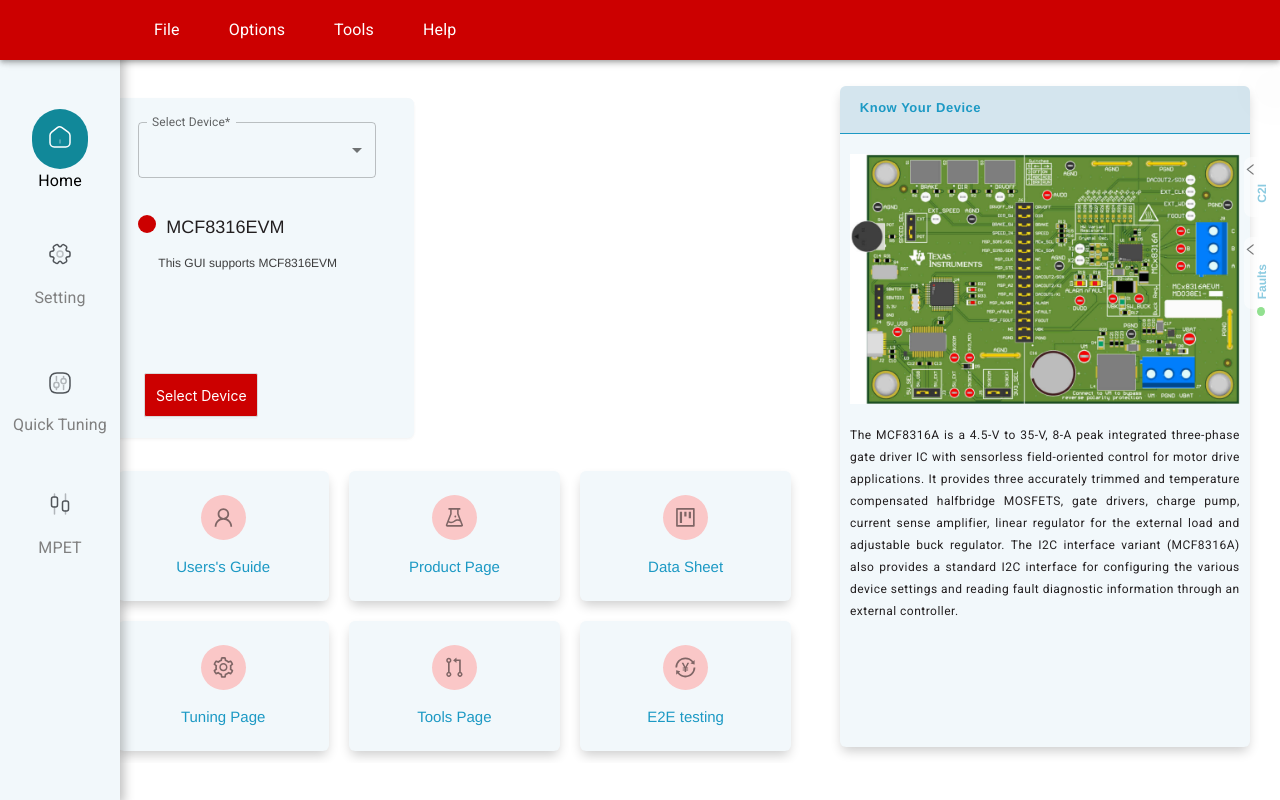
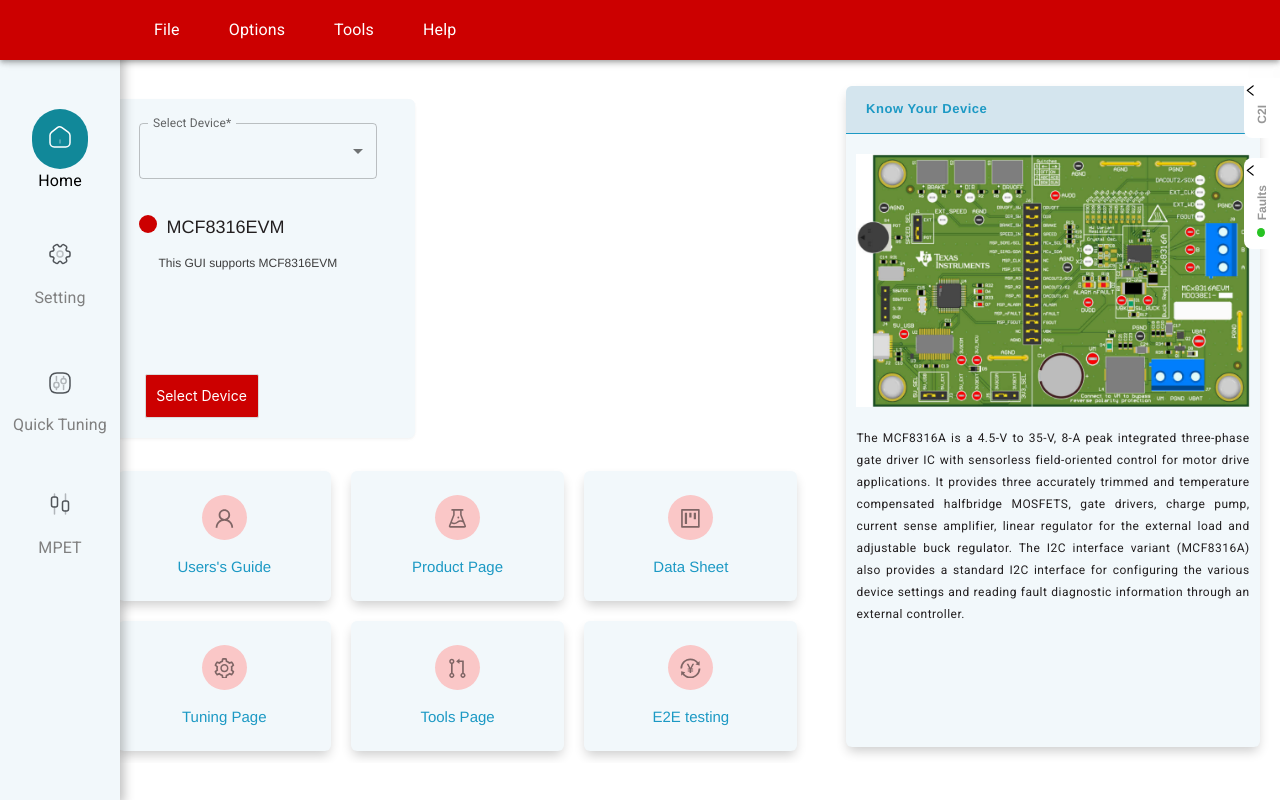
Before and after one commit to harishkumarforeverr/UI-task-on-typescript-salaja, a React (Create React App) app: page / in a window 1280 px wide. Built offline with nearby package versions, Linux system fonts and the light colour scheme.

Commit message:
small changes added

```diff
--- a/src/components/common/Drawer/Drawer.scss
+++ b/src/components/common/Drawer/Drawer.scss
@@ -164,73 +164,73 @@
     }
   }
 }
-.Drawer_appConatiner_DashboardConatiner {
-  .appConatiner_drawer {
-    margin-bottom: 1.5rem;
-  }
-  .i2cControl {
-    cursor: pointer;
-    width: 36px;
-    height: 54px;
+// .Drawer_appConatiner_DashboardConatiner {
+//   .appConatiner_drawer {
+//     margin-bottom: 1.5rem;
+//   }
+//   .i2cControl {
+//     cursor: pointer;
+//     width: 36px;
+//     height: 54px;
 
-    background: #ffffff;
-    border-radius: 8px 0px 0px 8px;
-    display: flex;
-    flex-direction: column;
-    gap: 0.5rem;
-    padding-top: 0.4rem;
-    .rightIcon {
-      font-size: 0.81rem;
-    }
-    .i2cLabel {
-      width: 19px;
-      height: 12px;
-      font-family: "Helvetica";
-      font-style: normal;
-      font-weight: 700;
-      font-size: 12px;
-      line-height: 12px;
-      color: #1c99c4;
+//     background: #ffffff;
+//     border-radius: 8px 0px 0px 8px;
+//     display: flex;
+//     flex-direction: column;
+//     gap: 0.5rem;
+//     padding-top: 0.4rem;
+//     .rightIcon {
+//       font-size: 0.81rem;
+//     }
+//     .i2cLabel {
+//       width: 19px;
+//       height: 12px;
+//       font-family: "Helvetica";
+//       font-style: normal;
+//       font-weight: 700;
+//       font-size: 12px;
+//       line-height: 12px;
+//       p {
+//         color: #323232;
+//         writing-mode: vertical-lr;
+//         transform: rotate(180deg);
+//       }
+//     }
+//   }
 
-      p {
-        writing-mode: vertical-lr;
-        transform: rotate(180deg);
-      }
-    }
-  }
-  // .appConatiner_faultsdrawer {
-  // }
-  .faultsControl {
-    cursor: pointer;
-    width: 36px;
-    height: 66px;
+//   // .appConatiner_faultsdrawer {
+//   // }
+//   .faultsControl {
+//     cursor: pointer;
+//     width: 36px;
+//     height: 66px;
 
-    background: #ffffff;
-    border-radius: 8px 0px 0px 8px;
-    display: flex;
-    flex-direction: column;
-    gap: 0.5rem;
-    padding-top: 0.4rem;
-    .rightIcon {
-      font-size: 0.81rem;
-    }
-    .faultsLabel {
-      width: 19px;
-      height: 12px;
-      font-family: "Helvetica";
-      font-style: normal;
-      font-weight: 700;
-      font-size: 12px;
-      line-height: 12px;
-      color: #1c99c4;
-
-      p {
-        writing-mode: vertical-lr;
-        transform: rotate(180deg);
-      }
-    }
-  }
-}
+//     background: #ffffff;
+//     border-radius: 8px 0px 0px 8px;
+//     display: flex;
+//     flex-direction: column;
+//     gap: 0.5rem;
+//     padding-top: 0.4rem;
+//     .rightIcon {
+//       font-size: 0.81rem;
+//     }
+//     .faultsLabel {
+//       width: 19px;
+//       height: 12px;
+//       font-family: "Helvetica";
+//       font-style: normal;
+//       font-weight: 700;
+//       font-size: 12px;
+//       line-height: 12px;
+//       // color: #1c99c4;
+//       p {
+//         color: #323232;
+//         writing-mode: vertical-lr;
+//         transform: rotate(180deg);
+//       }
+//     }
+//   }
+// }
 .motorStatusConatiner {
   background: #f2f8fb;
   border: 1px solid #f2f8fb;
@@ -436,8 +436,8 @@
   box-shadow: 0 6px 16px -8px #00000014, 0 9px 28px #0000000d,
     0 12px 48px 16px #00000008;
   background: white;
-  padding-left: 10px;
-  margin-top: 17px;
+  // padding-left: 10px;
+  margin-top: 2px;
 }
 .drawerBody {
   min-width: 22rem;
@@ -448,22 +448,24 @@
   .appConatiner_drawer {
     position: absolute;
     right: 0;
-    top: 5rem;
-    opacity: 0.5;
+    top: 1rem;
+    p {
+      opacity: 0.5;
+    }
     z-index: 100;
   }
   .appConatiner_drawer_expand {
     position: absolute;
     left: -1.6rem;
-    top: 7rem;
+    top: 3rem;
     opacity: 1;
     z-index: 100;
   }
   .faults_collapse {
-    top: 11rem;
+    top: 7.5rem;
   }
   .faults_expanded {
-    top: 10rem;
+    top: 6rem;
   }
   .i2cControl {
     cursor: pointer;
@@ -487,11 +489,12 @@
       font-weight: 700;
       font-size: 12px;
       line-height: 12px;
-      color: #1c99c4;
 
       p {
+        color: #323232;
         writing-mode: vertical-lr;
         transform: rotate(180deg);
+        opacity: 0.5;
       }
     }
   }
@@ -500,10 +503,14 @@
   //   right: 0;
   //   top: 11rem;
   // }
+  .enabledTheDrawerLabel {
+    color: #1c99c4 !important;
+    opacity: 1 !important;
+  }
   .faultsControl {
     cursor: pointer;
     width: 36px;
-    height: 66px;
+    height: 85px;
 
     background: #ffffff;
     border-radius: 8px 0px 0px 8px;
@@ -522,11 +529,12 @@
       font-weight: 700;
       font-size: 12px;
       line-height: 12px;
-      color: #1c99c4;
 
       p {
+        color: #323232;
         writing-mode: vertical-lr;
         transform: rotate(180deg);
+        opacity: 0.5;
       }
     }
   }
--- a/src/components/common/Drawer/Drawer.tsx
+++ b/src/components/common/Drawer/Drawer.tsx
@@ -236,6 +236,11 @@
 
             /> */}
             <div
+              style={
+                {
+                  // opacity: open && drawerType == "i2c" ? 1 : 0.5,
+                }
+              }
               className={
                 open ? "appConatiner_drawer_expand" : "appConatiner_drawer"
               }
@@ -257,7 +262,15 @@
                   <LeftOutlined className="rightIcon" />
                 )}
                 <span className="i2cLabel">
-                  <p>C2I</p>
+                  <p
+                    className={
+                      open && drawerType === "i2c"
+                        ? "enabledTheDrawerLabel"
+                        : ""
+                    }
+                  >
+                    C2I
+                  </p>
                 </span>
               </div>
             </div>
@@ -269,6 +282,11 @@
               }
             >
               <div
+                style={
+                  {
+                    // opacity: open && drawerType == "faults" ? 1 : 0.5,
+                  }
+                }
                 onClick={() => {
                   // setOpen(true);
                   if (drawerType == "faults" && open) {
@@ -286,7 +304,15 @@
                   <LeftOutlined className="rightIcon" />
                 )}
                 <span className="faultsLabel">
-                  <p>Faults</p>
+                  <p
+                    className={
+                      open && drawerType === "faults"
+                        ? "enabledTheDrawerLabel"
+                        : ""
+                    }
+                  >
+                    Faults
+                  </p>
                   {drawerType == "faults" && open ? (
                     <div className="smallCircle redColor  expandedGreen"></div>
                   ) : (
```
